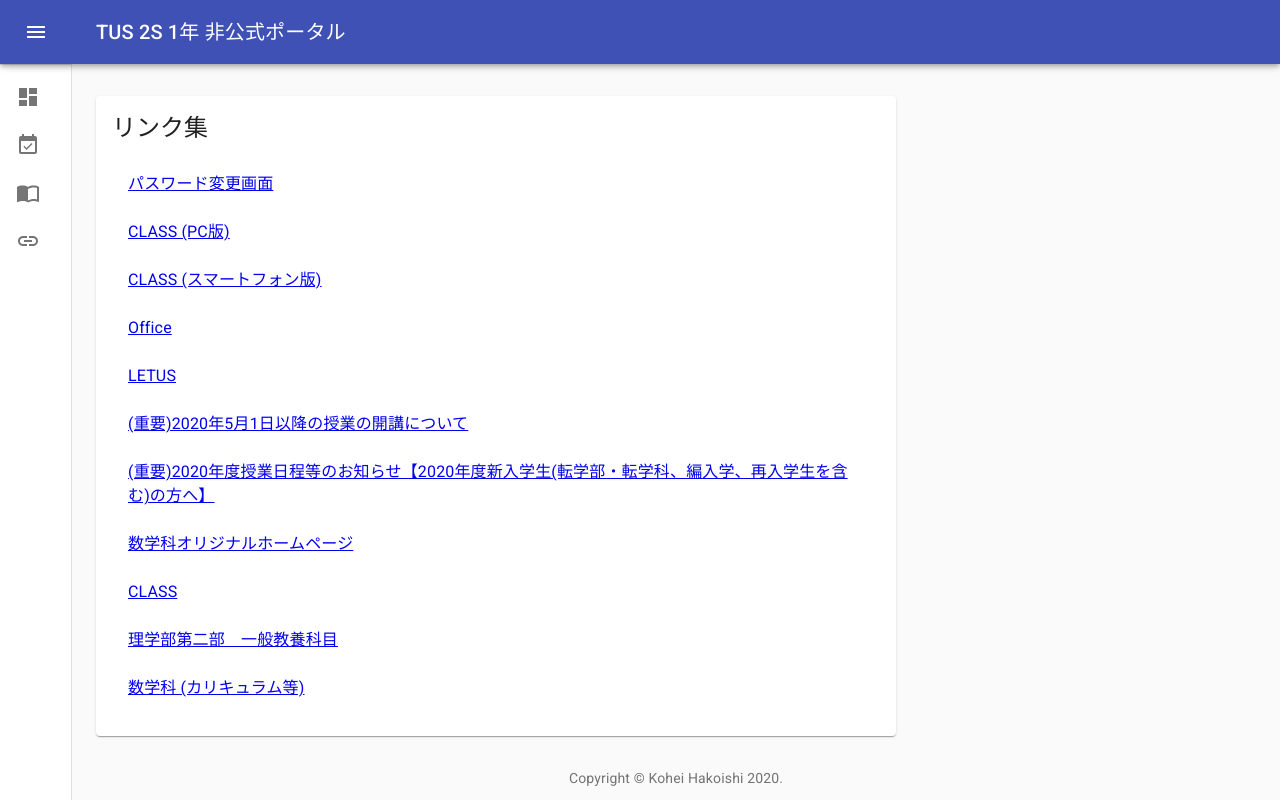
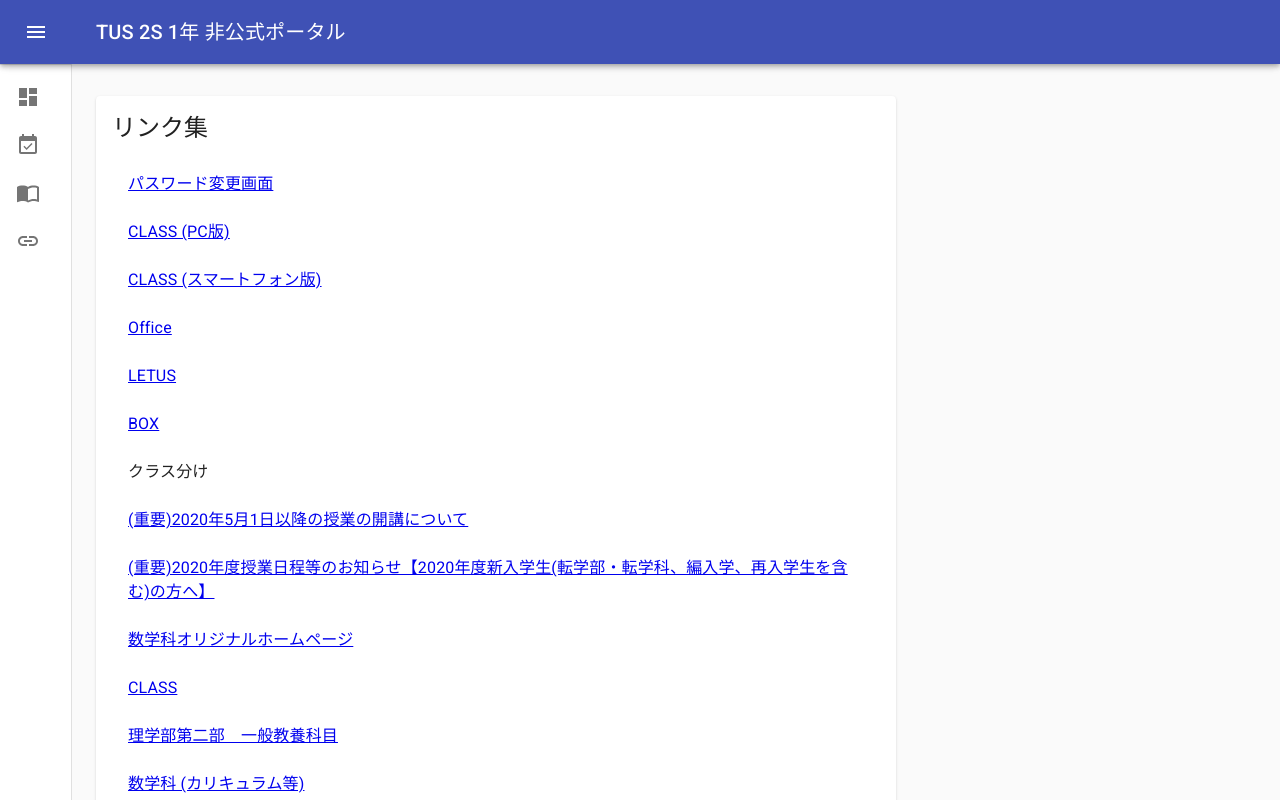
Before and after one commit to wipiano/tus-2s-2020, a React (Create React App) app in the folder src/: page /links in a window 1280 px wide. Built offline with nearby package versions, Linux system fonts and the light colour scheme.

Commit message:
BOX, クラス分け

```diff
--- a/src/src/components/Links.tsx
+++ b/src/src/components/Links.tsx
@@ -38,6 +38,14 @@ const Links: React.FC = () => {
                 </ListItem>
                 <ListItem>
                     <ListItemText>
+                        <OuterLink href="https://account.box.com/login">BOX</OuterLink>
+                    </ListItemText>
+                </ListItem>
+                <ListItem>
+                    <ListItemText href="https://class.admin.tus.ac.jp/up/faces/up/po/pPoa0202A.jsp?fieldId=form1:Poa00201A:htmlParentTable:3:htmlDetailTbl:1:linkEx1">クラス分け</ListItemText>
+                </ListItem>
+                <ListItem>
+                    <ListItemText>
                         <OuterLink href="https://www.tus.ac.jp/today/archive/20200409_8347.html">(重要)2020年5月1日以降の授業の開講について</OuterLink>
                     </ListItemText>
                 </ListItem>
```
